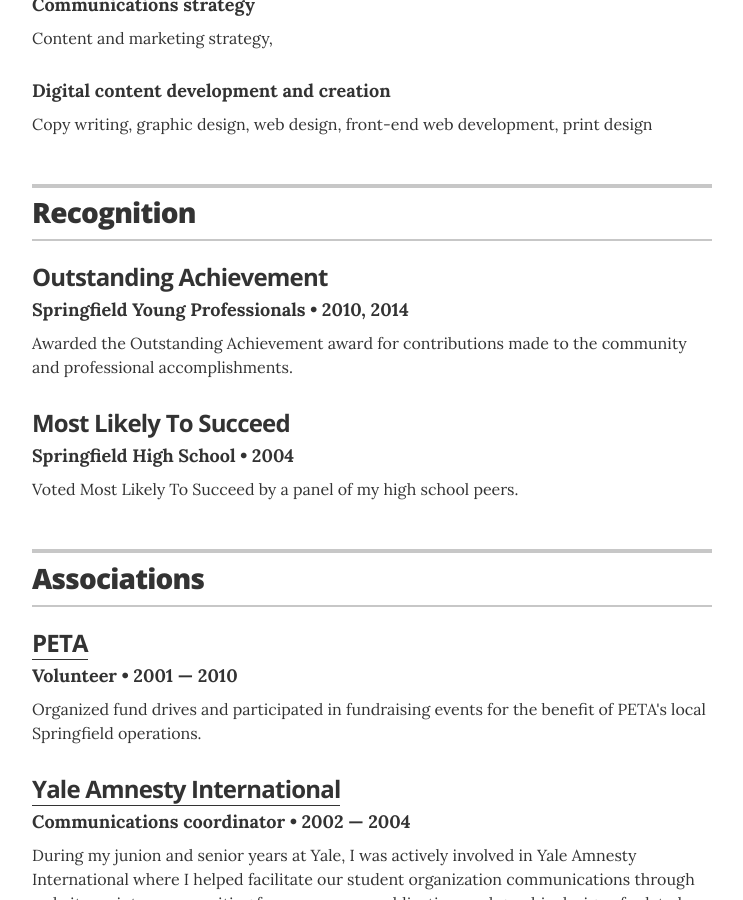
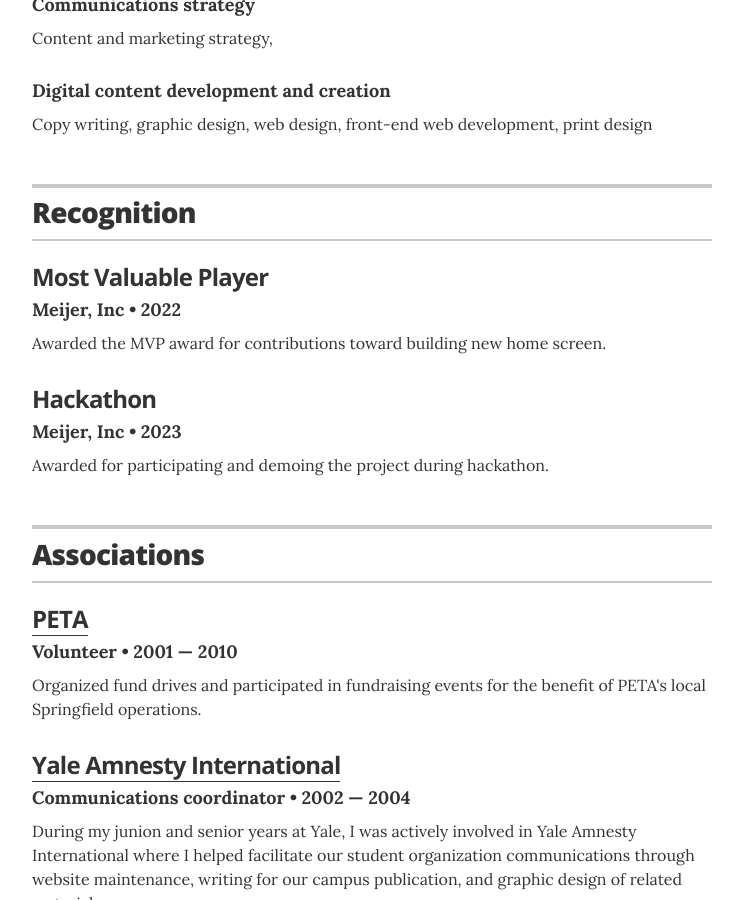
Before and after one commit to Waqaruddin/resume, a Jekyll site: the page built from index.html, in a window 1280 px wide and 900 px high, scrolled down 2007 px. Shown: the whole window, without its empty margins (268-1011 px from the left). Built offline with Jekyll 4.4.1, drawn with Linux system fonts in a browser that asks for light colours.

Commit message:
Add recognitions

```diff
--- a/_data/recognitions.yml
+++ b/_data/recognitions.yml
@@ -1,10 +1,10 @@
 # Recognitions
-- award: Outstanding Achievement
-  organization: Springfield Young Professionals
-  year: 2010, 2014
-  summary: Awarded the Outstanding Achievement award for contributions made to the community and professional accomplishments.
+- award: Most Valuable Player
+  organization: Meijer, Inc
+  year: 2022
+  summary: Awarded the MVP award for contributions toward building new home screen.
 
-- award: Most Likely To Succeed
-  organization: Springfield High School
-  year: 2004
-  summary: Voted Most Likely To Succeed by a panel of my high school peers.
+- award: Hackathon
+  organization: Meijer, Inc
+  year: 2023
+  summary: Awarded for participating and demoing the project during hackathon.
```
